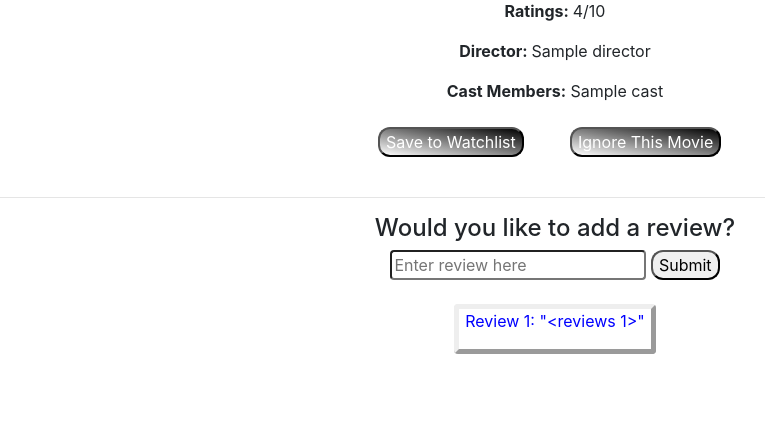
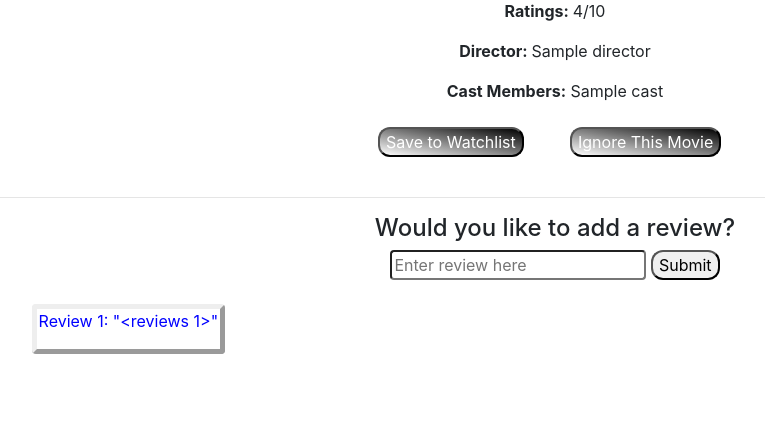
Before and after one commit to CSC4350-TBD/GroupProject, a Flask app: template templates/details.html in a window 1280 px wide. Shown: the part 694-1120 px from the top of the page, without its empty margins (85-850 px from the left). Run offline with Flask 2, Linux system fonts and the light colour scheme; tables that the repository leaves empty hold one stand-in row (values such as "Sample post"); the template is opened without the code that fills it: values that come from a table or form of the project are taken from there, most other values are stand-ins (such as "Sample title", 1, 10 or a date in 2020); grey boxes marked "Sample" are stand-in pictures; some libraries are stand-ins or nearby versions.

Commit message:
added bootstrap to reviews

```diff
--- a/templates/details.html
+++ b/templates/details.html
@@ -137,16 +137,20 @@
             </form>
         </div>
         <br>
-        <div id="reviews">
-            {% for k in reviews %}
+        <div id="reviews" class="container-fluid">
+            <div class="row">
+                {% for k in reviews %}
+                <div class="col-md-4 col-xs-12">
+                    <div id=reviewBox class="mx-auto rounded">
+                        <p>Review {{loop.index}}: "{{k}}"</p>
+                    </div>
+                    <br />
+                </div>
 
-            <div id=reviewBox class="mx-auto rounded">
-                <p>Review {{loop.index}}: "{{k}}"</p>
+                {% endfor %}
             </div>
-            <!-- commas to list but not add onto last one -->
-            <br>
-            {% endfor %}
         </div>
+    </div>
 
 
     </div>
```
